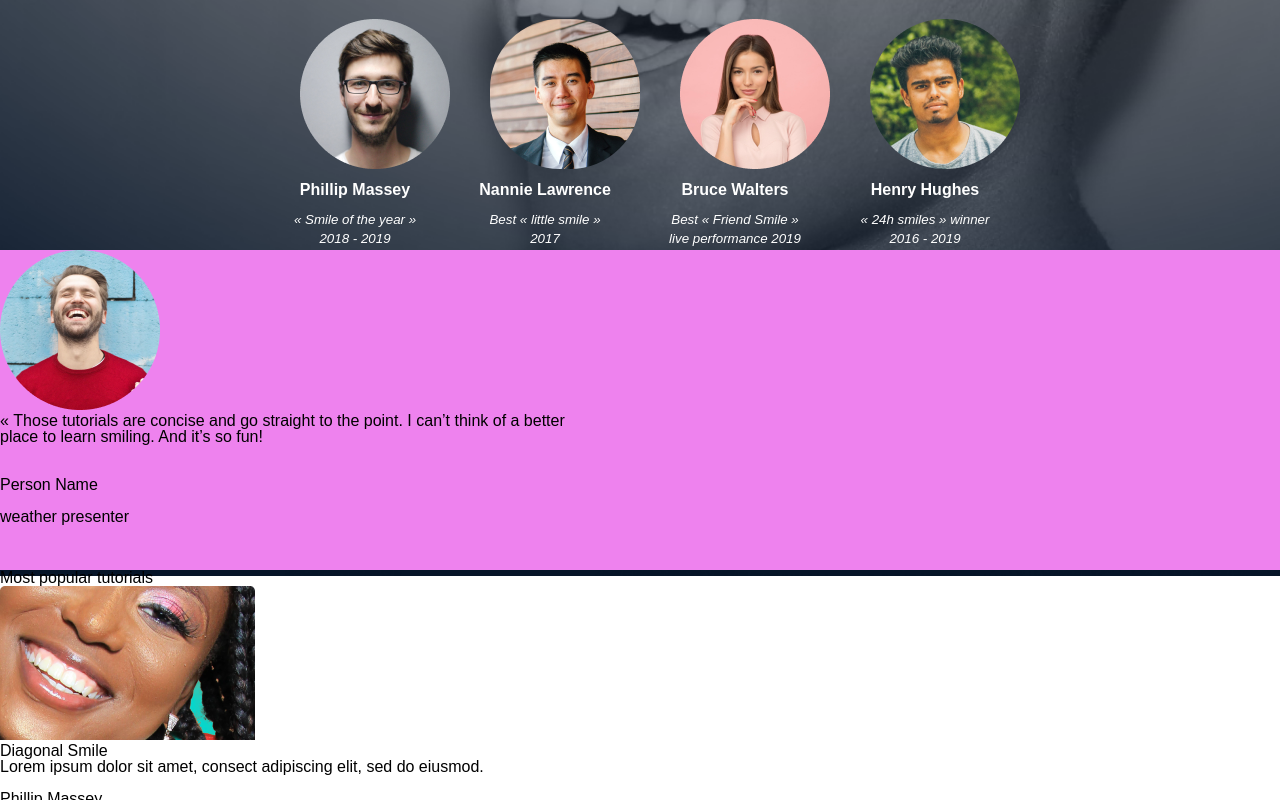
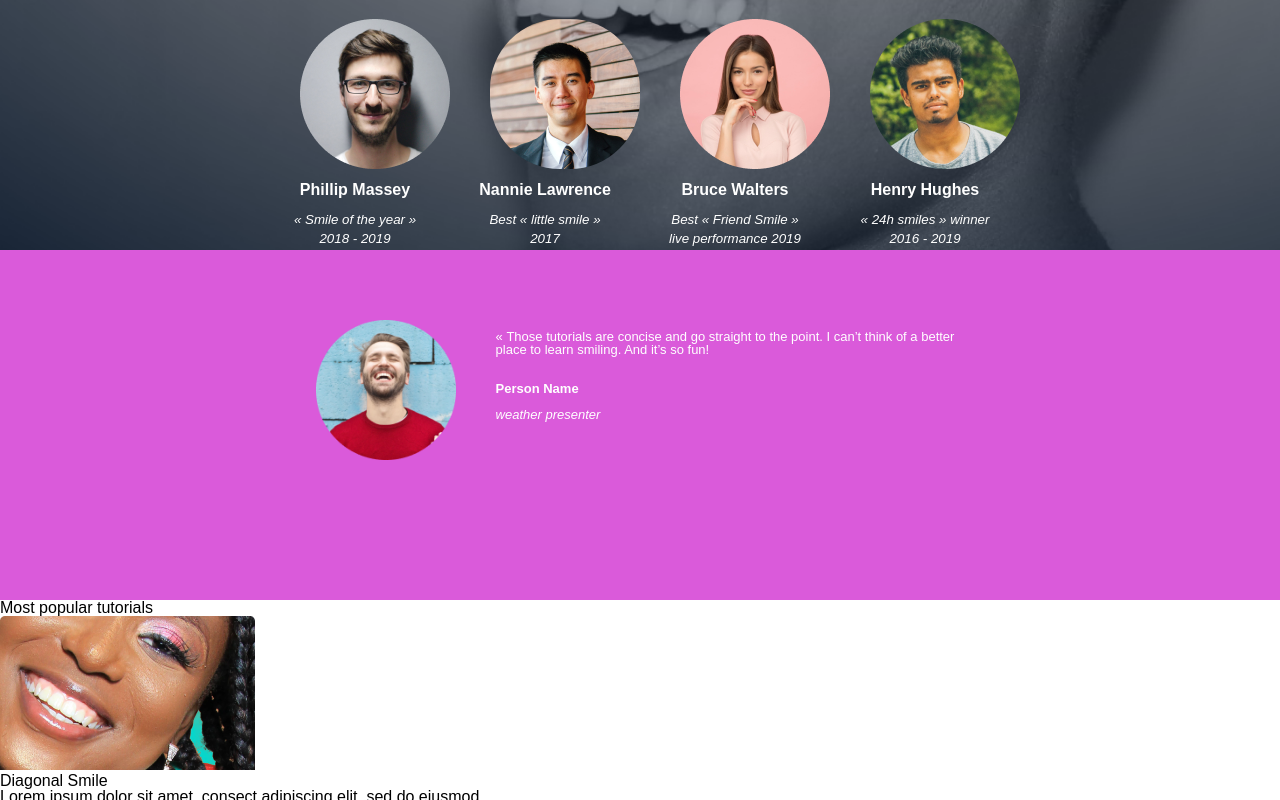
Before and after one commit to Ucelia/My_First_Portfolio, a plain HTML site: page css_advanced/index.html in a window 1280 px wide. Shown: the part 594-1394 px from the top of the page. Drawn offline with Linux system fonts and the light colour scheme.

Commit message:
styled the quote section

```diff
--- a/css_advanced/index.html
+++ b/css_advanced/index.html
@@ -65,7 +65,7 @@
                 </div>
             </div>
         </section>
-        <section class="weather-pres">
+        <section class="quote_section">
             <div>
                 <img src="./images/5.png" alt="image">
             </div>
--- a/css_advanced/styles.css
+++ b/css_advanced/styles.css
@@ -85,3 +85,25 @@ nav li a {
 .profiles img {
     margin-left: 40px;
 }
+.quote_section {
+    background-color: rgb(218, 90, 218);
+    height: 35vh;
+    display: flex;
+    justify-content: center;
+    padding-top: 70px;
+}
+.presenter-descr {
+    color: white;
+    margin: 10px;
+    font-size: small;
+}
+.presenter-descr h3 {
+    font-weight: bold;
+}
+.presenter-descr p {
+    font-style: italic;
+}
+.quote_section img {
+    height: 50%;
+    margin-right: 30px;
+}
```
